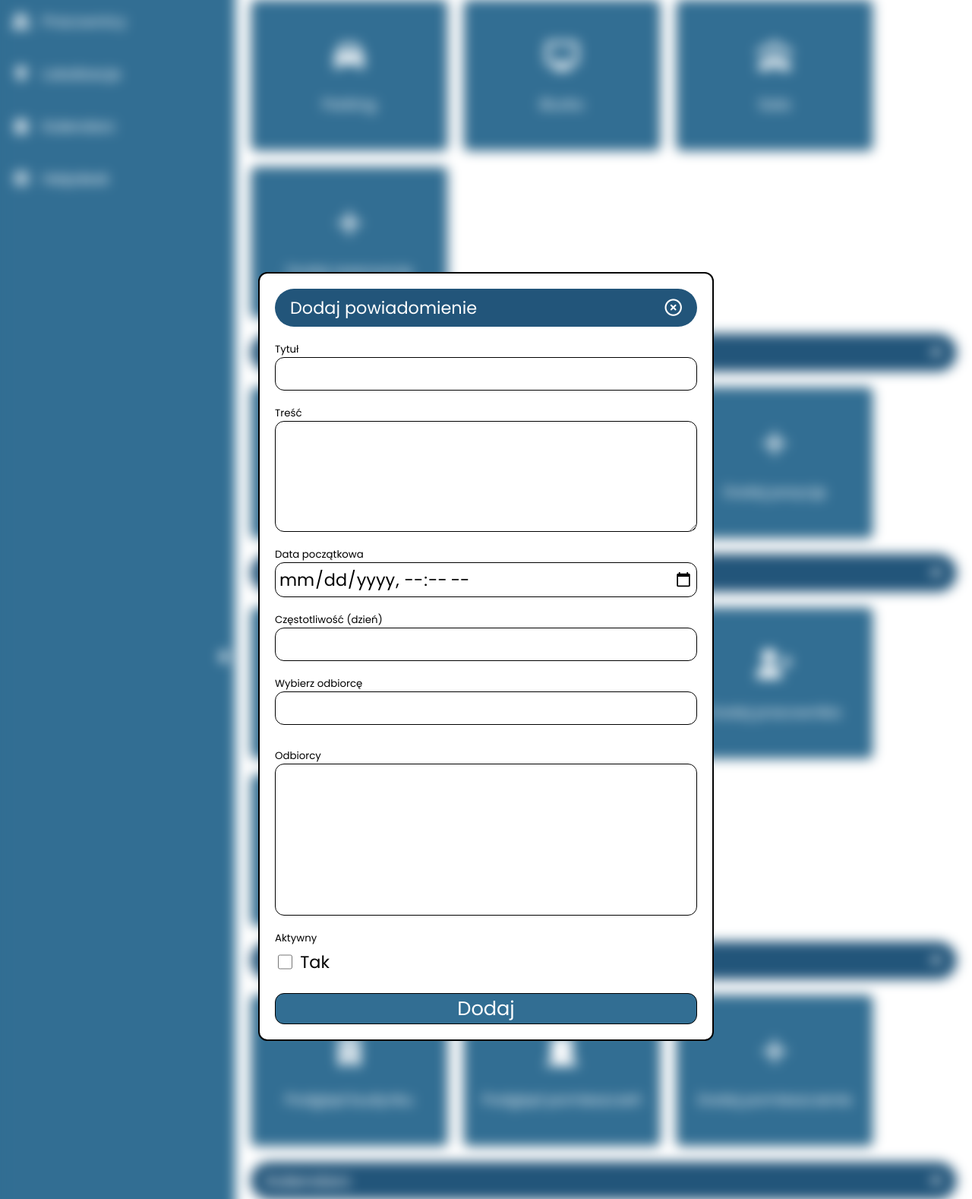
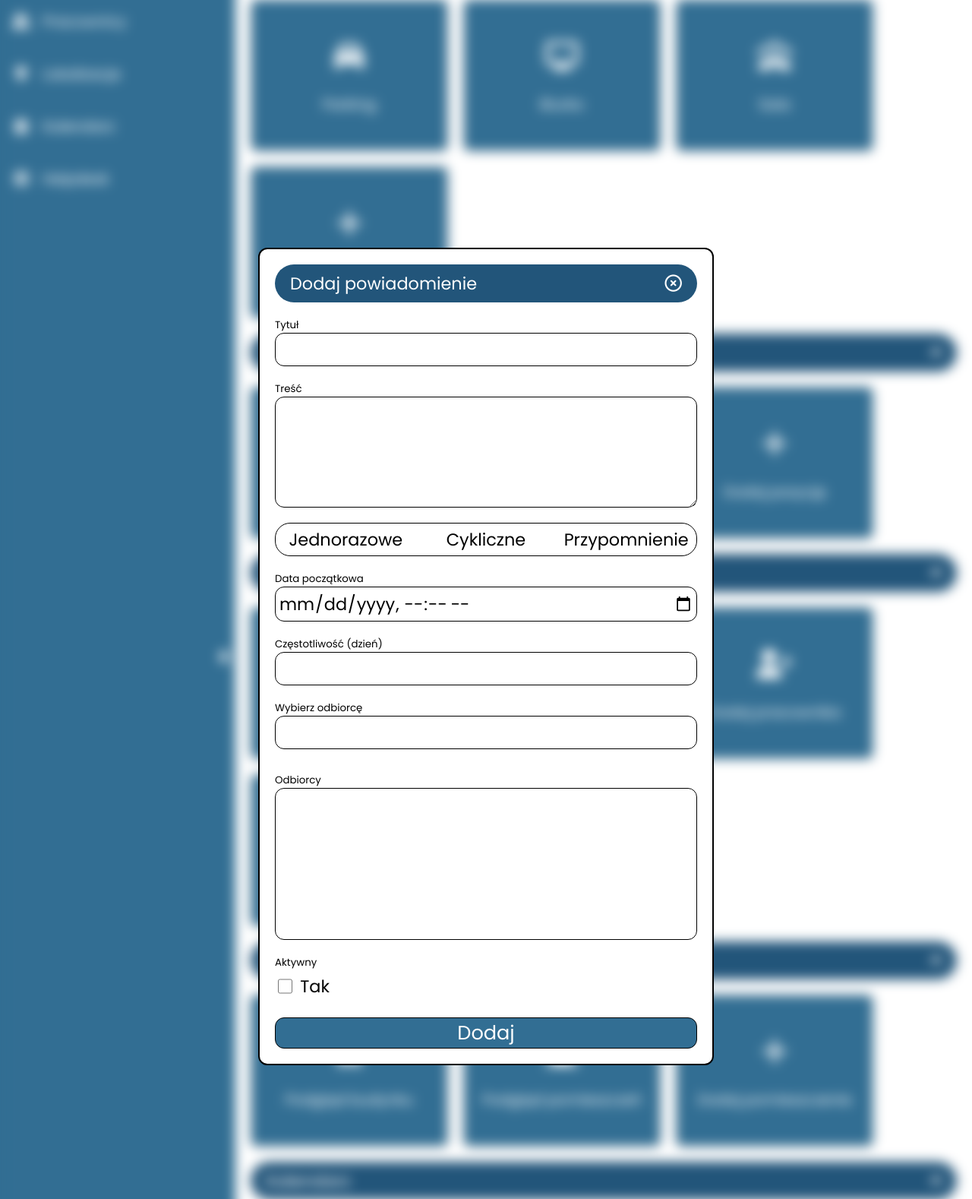
Before and after one commit to SzymonPiatek/Workbench, a Django app: page / in a window 1280 px wide, after a click on "Dodaj powiadomienie". Shown: the part 381-1959 px from the top of the page at 76% size. Run offline with Django 5.2, Linux system fonts and the light colour scheme; data that the repository does not hold is empty; some libraries are stand-ins or nearby versions.

Commit message:
Radio for notifiaction type

```diff
--- a/website/static/css/styles.css
+++ b/website/static/css/styles.css
@@ -231,6 +231,25 @@ main {
   display: flex;
   flex-direction: column;
 }
+.block .items form .item .radio_items {
+  display: flex;
+  justify-content: space-around;
+  border: 1px #000 solid;
+  border-radius: 20px;
+}
+.block .items form .item .radio_items label {
+  flex: 1;
+  padding: 4px;
+  display: flex;
+  justify-content: center;
+  align-items: center;
+  font-size: 1.4rem;
+}
+.block .items form .item .radio_items input[type=radio]:checked + label {
+  background: var(--color-1);
+  border-radius: 20px;
+  color: #fff;
+}
 .block .items form .item input, .block .items form .item textarea, .block .items form .item label {
   width: 100%;
   font-size: 1.4rem;
@@ -239,10 +258,19 @@ main {
 .block .items form .item input, .block .items form .item textarea {
   border: 1px #000 solid;
 }
+.block .items form .item input[type=radio] {
+  display: none;
+}
 .block .items form .item label {
   display: flex;
   align-items: center;
   gap: 10px;
+}
+.block .items form .item label.radio_label {
+  width: fit-content;
+  justify-content: space-between;
+  font-size: 1rem;
+  background: red;
 }
 .block .items form .item label input {
   width: 1.2rem;
--- a/website/static/scss/styles.scss
+++ b/website/static/scss/styles.scss
@@ -154,6 +154,25 @@ main {
         border-radius: 12px;
         display: flex;
         flex-direction: column;
+        .radio_items {
+          display: flex;
+          justify-content: space-around;
+          border: 1px #000 solid;
+          border-radius: 20px;
+          label {
+            flex: 1;
+            padding: 4px;
+            display: flex;
+            justify-content: center;
+            align-items: center;
+            font-size: 1.4rem;
+          }
+          input[type="radio"]:checked + label {
+            background: var(--color-1);
+            border-radius: 20px;
+            color: #fff;
+          }
+        }
         input, textarea, label {
           width: 100%;
           font-size: 1.4rem;
@@ -162,10 +181,19 @@ main {
         input, textarea {
           border: 1px #000 solid;
         }
+        input[type="radio"]{
+          display: none;
+        }
         label {
           display: flex;
           align-items: center;
           gap: 10px;
+          &.radio_label {
+            width: fit-content;
+            justify-content: space-between;
+            font-size: 1rem;
+            background: red;
+          }
           input {
             width: 1.2rem;
             aspect-ratio: 1;
--- a/website/templates/pages/notifications/add_notification.html
+++ b/website/templates/pages/notifications/add_notification.html
@@ -7,6 +7,18 @@
         <div class="item">
             <small>Treść</small>
             <textarea name="message" id="message" rows="4" style="resize: vertical;"></textarea>
+        </div>
+        <div class="item">
+            <div class="radio_items">
+                <input type="radio" name="type" id="type1" value="single_use">
+                <label for="type1">Jednorazowe</label>
+
+                <input type="radio" name="type" id="type2" value="cyclical">
+                <label for="type2">Cykliczne</label>
+
+                <input type="radio" name="type" id="type3" value="reminder">
+                <label for="type3">Przypomnienie</label>
+            </div>
         </div>
         <div class="item">
             <small>Data początkowa</small>
```
Also changed, not shown: 1 other file.
